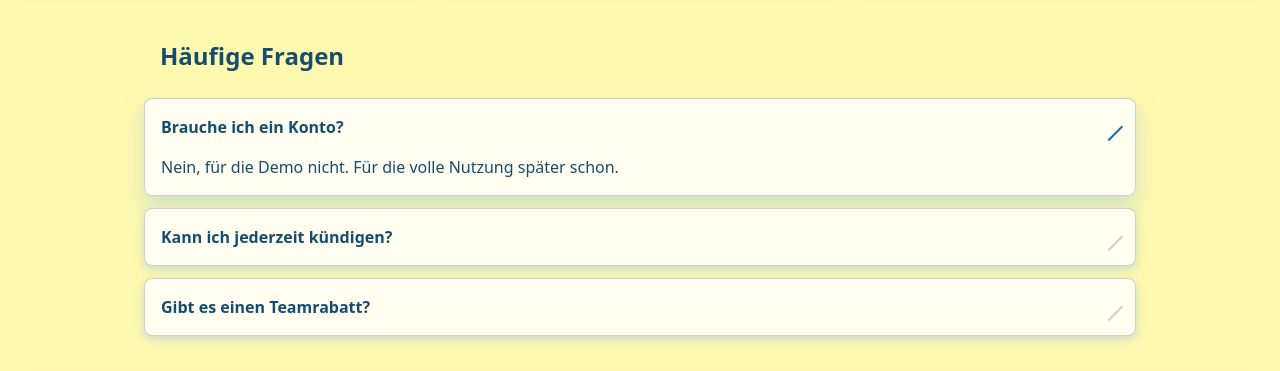
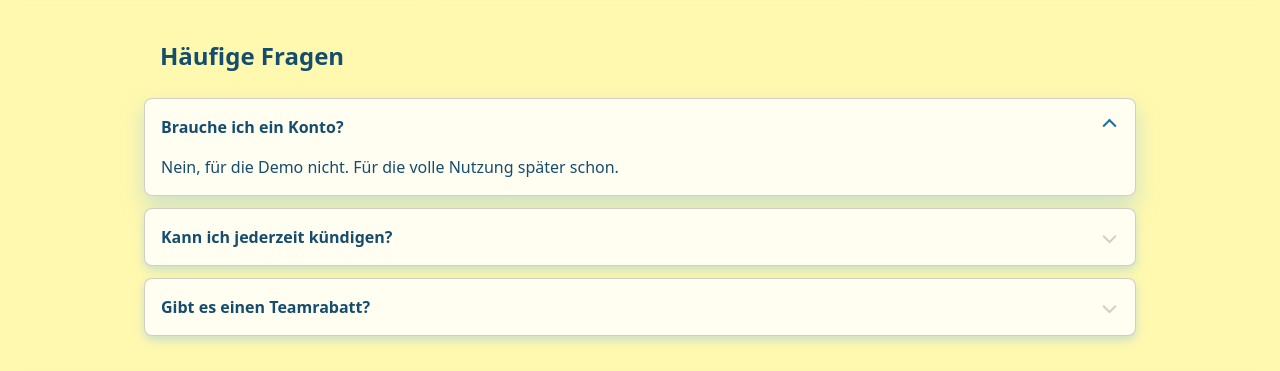
Before and after one commit to g0r1s3/missing-link-frontend, a React (Vite) app: page / in a window 1280 px wide. Shown: the part 803-1174 px from the top of the page. Built offline with nearby package versions, Linux system fonts and the light colour scheme; no server answers.

Commit message:
fixed LP FAQ Animations and Icons

```diff
--- a/src/components/LPFAQuestion/LpfaQuestion.css
+++ b/src/components/LPFAQuestion/LpfaQuestion.css
@@ -40,21 +40,33 @@
     font-weight: 600;
 }
 
-/* Icon (Chevron) – nur rechte & untere Kante zeichnen */
+/* Icon Container */
 .ml-faq-icon {
-    border-right-color: var(--border-color);
-    border-right-style: solid;
-    border-right-width: 2px;
-    display: inline-block;
+    position: relative;
+    width: 1.25rem;
     height: 1.25rem;
-    transform: rotate(45deg);
-    width: 1.25rem;
+    display: inline-flex;
+    align-items: center;
+    justify-content: center;
 }
 
-/* offener Zustand – Akzentfarbe fürs Icon */
-.ml-faq[open] .ml-faq-icon {
+/* Chevron via ::before (zwei Linien mit border, 45deg gedreht) */
+.ml-faq-icon::before {
+    content: '';
+    display: block;
+    width: 0.6rem;
+    height: 0.6rem;
+    border-right: 2px solid var(--border-color);
+    border-bottom: 2px solid var(--border-color);
+    transform: rotate(45deg) translateY(-1px); /* Start: Pfeil nach unten */
+    transition: transform 180ms var(--ease-out, ease), border-color 180ms var(--ease-out, ease);
+}
+
+/* offener Zustand – Pfeil nach oben (Chevron rotiert) */
+.ml-faq[open] .ml-faq-icon::before {
+    transform: rotate(225deg) translateY(1px); /* 45deg + 180deg */
+    border-right-color: var(--color-accent);
     border-bottom-color: var(--color-accent);
-    border-right-color: var(--color-accent);
 }
 
 /* Fokus auf der Summary: konsistenter Focus-Ring */
--- a/src/components/LPFAQuestion/LpfaQuestion.tsx
+++ b/src/components/LPFAQuestion/LpfaQuestion.tsx
@@ -22,6 +22,7 @@ export default function LpfaQuestion({
   className,
 }: LPFAQuestionProps) {
   const detailsRef = useRef<HTMLDetailsElement | null>(null)
+  const answerId = id ? `${id}-panel` : undefined
 
   // Keep the native <details> state in sync when used as a controlled component
   useEffect(() => {
@@ -41,6 +42,8 @@ export default function LpfaQuestion({
 
   const cls = ['ml-faq', className].filter(Boolean).join(' ')
 
+  const isOpen = detailsRef.current?.open || open || defaultOpen || false
+
   return (
     <details
       ref={detailsRef}
@@ -49,12 +52,12 @@ export default function LpfaQuestion({
       {...(defaultOpen ? { open: true } : null)}
       {...(id ? { id } : null)}
     >
-      <summary className="ml-faq-summary">
+      <summary className="ml-faq-summary" aria-expanded={isOpen} {...(answerId ? { 'aria-controls': answerId } : {})}>
         <span className="ml-faq-q">{question}</span>
         <span className="ml-faq-icon" aria-hidden="true" />
       </summary>
 
-      <div className="ml-faq-panel">
+      <div className="ml-faq-panel" {...(answerId ? { id: answerId } : {})}>
         <div className="ml-faq-a">{answer}</div>
       </div>
     </details>
```
Lines whose indentation alone changed are shown as unchanged.
